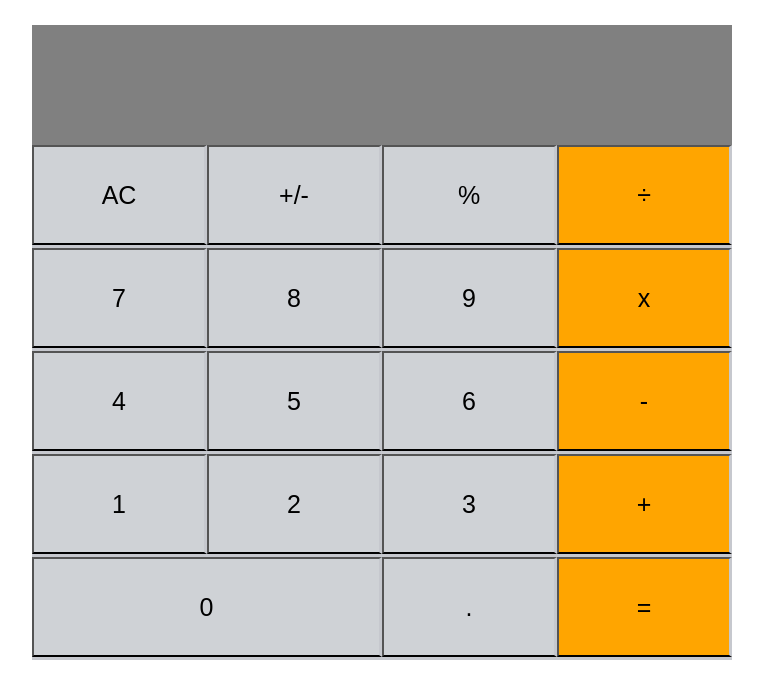
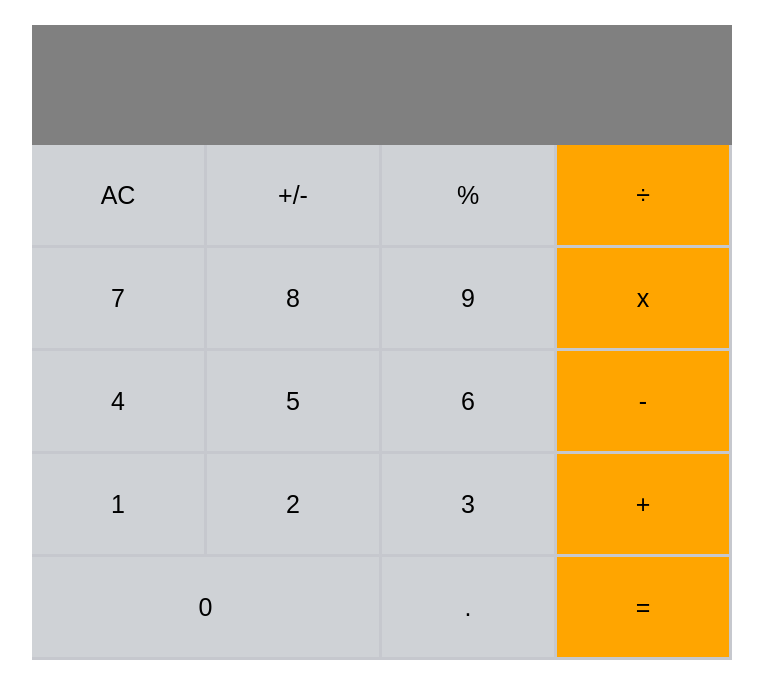
Before and after one commit to Abdusaid10/calculator-app, a React (Create React App) app: page / in a window 1280 px wide. Shown: the top 698 px of the page, without its empty margins (258-1021 px from the left). Built offline with nearby package versions, Linux system fonts and the light colour scheme.

Commit message:
add reset.css and change style of buttons

```diff
--- a/src/index.css
+++ b/src/index.css
@@ -37,6 +37,10 @@
   background-color: gray;
   justify-content: flex-end;
   padding: 10px;
+  color: white;
+  font-weight: bold;
+  font-size: 50px;
+  align-self: center;
 }
 
 .display,
@@ -46,13 +50,6 @@
 .group4,
 .group5 {
   height: 100px;
-}
-
-.display {
-  color: white;
-  font-weight: bold;
-  font-size: 50px;
-  align-self: center;
 }
 
 .btn-panel-container {
--- a/src/index.js
+++ b/src/index.js
@@ -1,6 +1,7 @@
 import React from 'react';
 import ReactDOM from 'react-dom';
 import App from './components/App';
+import './reset.css';
 import './index.css';
 
 ReactDOM.render(
--- /dev/null
+++ b/src/reset.css
@@ -0,0 +1,51 @@
+/* http://meyerweb.com/eric/tools/css/reset/
+   v2.0 | 20110126
+   License: none (public domain)
+*/
+
+html, body, div, span, applet, object, iframe,
+h1, h2, h3, h4, h5, h6, p, blockquote, pre,
+a, abbr, acronym, address, big, cite, code,
+del, dfn, em, img, ins, kbd, q, s, samp,
+small, strike, strong, sub, sup, tt, var,
+b, u, i, center,
+dl, dt, dd, ol, ul, li,
+fieldset, form, label, legend,
+table, caption, tbody, tfoot, thead, tr, th, td,
+article, aside, canvas, details, embed,
+figure, figcaption, footer, header, hgroup,
+menu, nav, output, ruby, section, summary,
+time, mark, audio, video {
+	margin: 0;
+	padding: 0;
+	border: 0;
+	font-size: 100%;
+	font: inherit;
+	vertical-align: baseline;
+}
+/* HTML5 display-role reset for older browsers */
+article, aside, details, figcaption, figure,
+footer, header, hgroup, menu, nav, section {
+	display: block;
+}
+body {
+	line-height: 1;
+}
+ol, ul {
+	list-style: none;
+}
+blockquote, q {
+	quotes: none;
+}
+blockquote:before, blockquote:after,
+q:before, q:after {
+	content: '';
+	content: none;
+}
+table {
+	border-collapse: collapse;
+	border-spacing: 0;
+}
+button {
+	border: none;
+}
```
